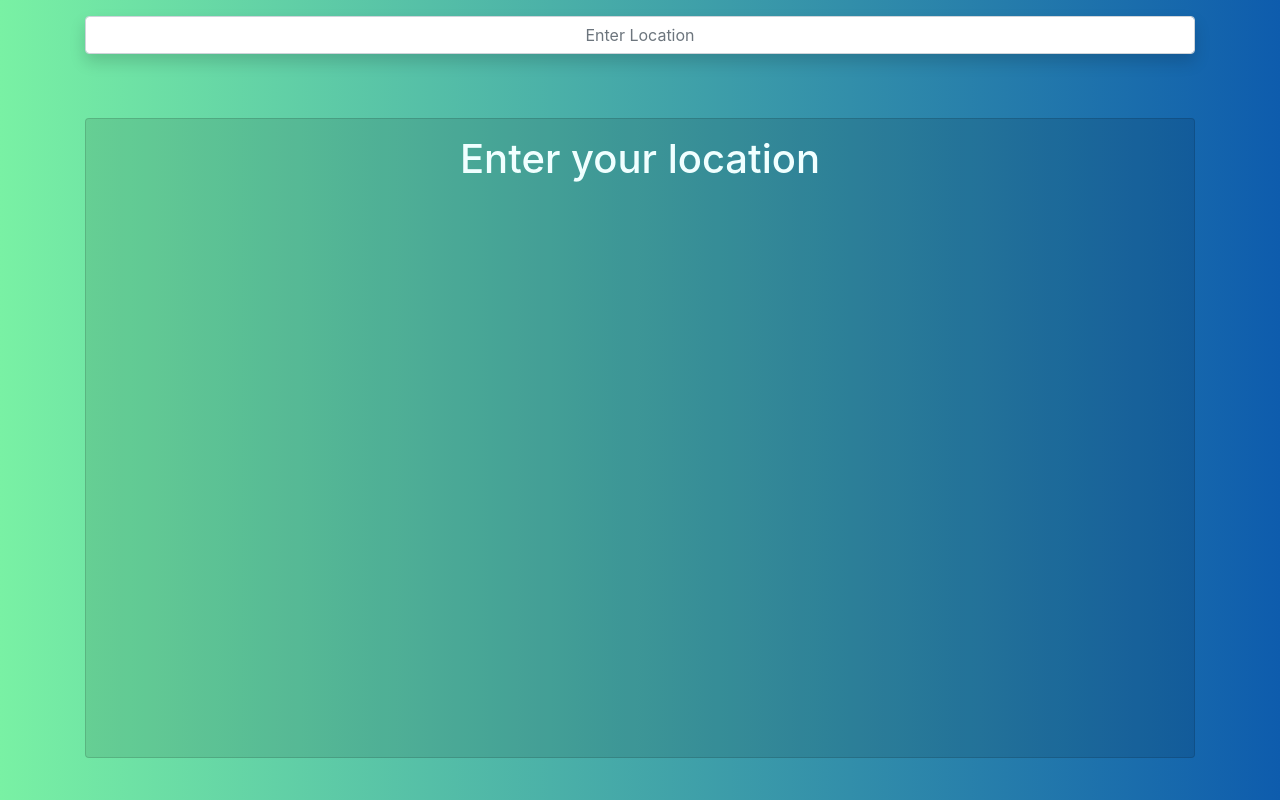
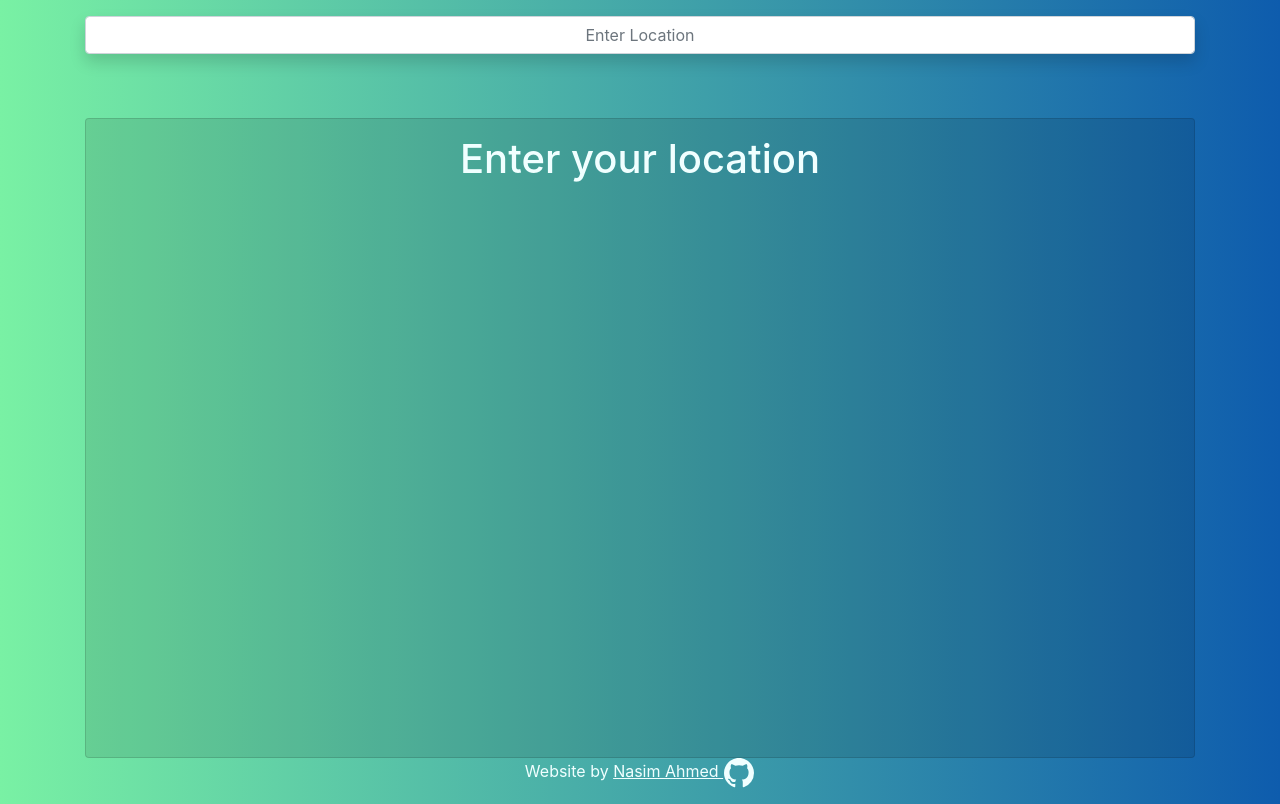
Before and after one commit to Nasim-A/react-weather, a React (Create React App) app: page / in a window 1280 px wide. Built offline with nearby package versions, Linux system fonts and the light colour scheme; no server answers.

Commit message:
Added Github link

```diff
--- a/public/index.html
+++ b/public/index.html
@@ -26,7 +26,7 @@
     -->
     <link rel="stylesheet" href="https://stackpath.bootstrapcdn.com/bootstrap/4.3.1/css/bootstrap.min.css" integrity="sha384-ggOyR0iXCbMQv3Xipma34MD+dH/1fQ784/j6cY/iJTQUOhcWr7x9JvoRxT2MZw1T" crossorigin="anonymous">
     <script src="https://stackpath.bootstrapcdn.com/bootstrap/4.3.1/js/bootstrap.min.js" integrity="sha384-JjSmVgyd0p3pXB1rRibZUAYoIIy6OrQ6VrjIEaFf/nJGzIxFDsf4x0xIM+B07jRM" crossorigin="anonymous"></script>
-    <title>React App</title>
+    <title>React Weather App</title>
   </head>
   <body>
     <noscript>You need to enable JavaScript to run this app.</noscript>
--- a/src/App.js
+++ b/src/App.js
@@ -64,7 +64,7 @@
 
             )
         }
-
+        <p>Website by <a href='https://github.com/Nasim-A/react-weather'>Nasim Ahmed <svg height="30" viewBox="0 0 16 16" version="1.1" width="32" aria-hidden="true"><path fill-rule="evenodd" d="M8 0C3.58 0 0 3.58 0 8c0 3.54 2.29 6.53 5.47 7.59.4.07.55-.17.55-.38 0-.19-.01-.82-.01-1.49-2.01.37-2.53-.49-2.69-.94-.09-.23-.48-.94-.82-1.13-.28-.15-.68-.52-.01-.53.63-.01 1.08.58 1.23.82.72 1.21 1.87.87 2.33.66.07-.52.28-.87.51-1.07-1.78-.2-3.64-.89-3.64-3.95 0-.87.31-1.59.82-2.15-.08-.2-.36-1.02.08-2.12 0 0 .67-.21 2.2.82.64-.18 1.32-.27 2-.27.68 0 1.36.09 2 .27 1.53-1.04 2.2-.82 2.2-.82.44 1.1.16 1.92.08 2.12.51.56.82 1.27.82 2.15 0 3.07-1.87 3.75-3.65 3.95.29.25.54.73.54 1.48 0 1.07-.01 1.93-.01 2.2 0 .21.15.46.55.38A8.013 8.013 0 0016 8c0-4.42-3.58-8-8-8z"></path></svg></a></p>
       </div>
     );
   }
--- a/src/index.css
+++ b/src/index.css
@@ -9,6 +9,16 @@
   height: 100%;
   transition: 0.4s ease-out;
 }
+
+.app a {
+  color: azure;
+  text-decoration: underline;
+}
+
+.app svg {
+  fill: azure;
+}
+
 
 .weather {
   min-height: 80vh;
```
